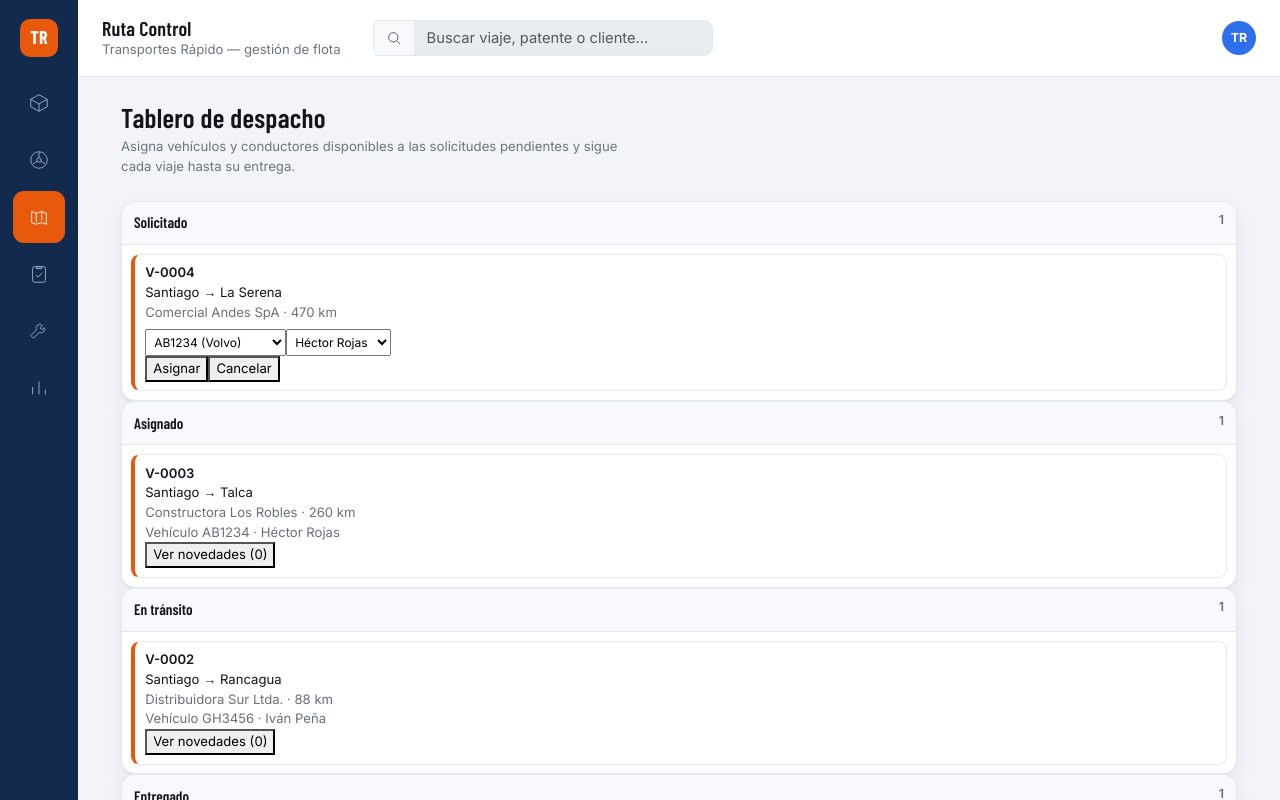
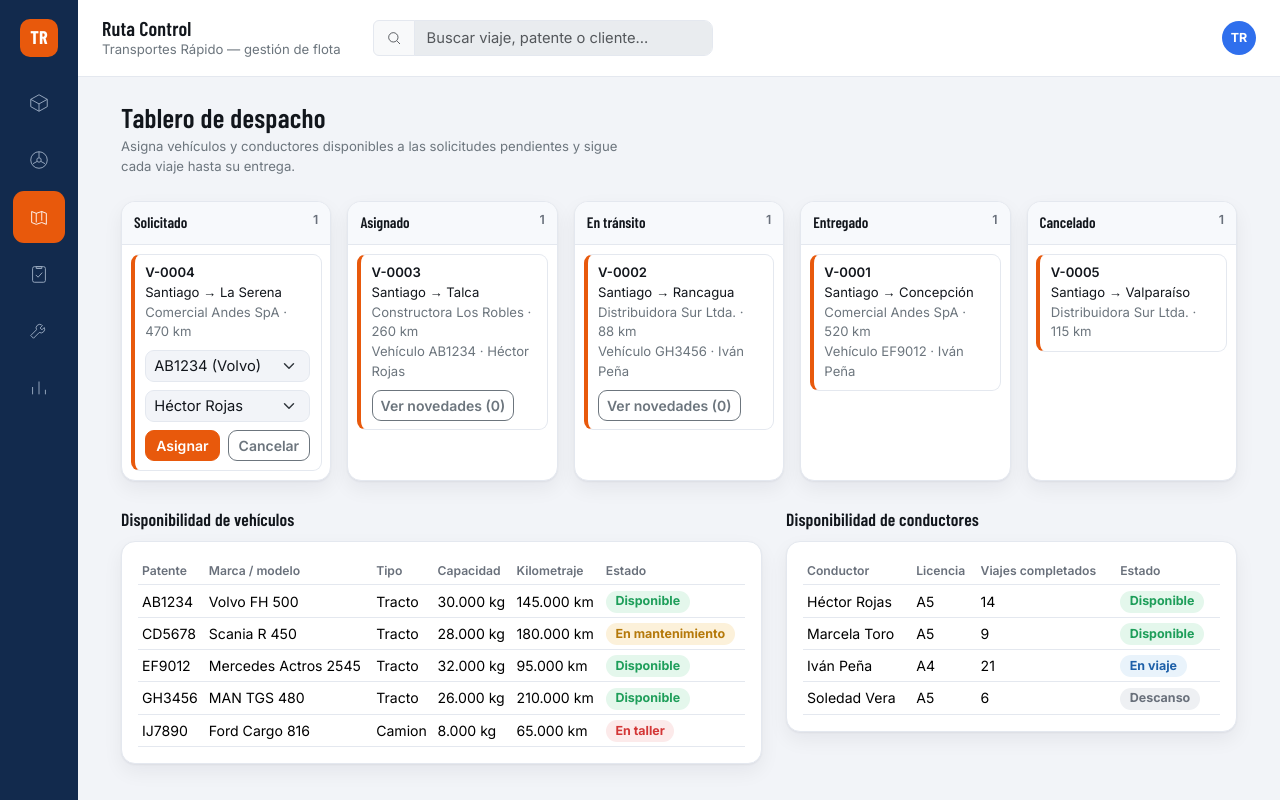
Before and after one commit to Diegot100/Transportes-Rapido---Control-de-flota, a React (Vite) app: page / in a window 1280 px wide. Both pictures are taken after a click on the button 39 px from the left and 216 px from the top of the page. Shown: the top 800 px of the page. Built offline with nearby package versions, Linux system fonts and the light colour scheme.

Commit message:
feat: migra el tablero del supervisor a Bootstrap

```diff
--- a/src/views/SupervisorView.jsx
+++ b/src/views/SupervisorView.jsx
@@ -1,4 +1,5 @@
 import { useState } from "react"
+import { Button, Card, Col, Form, Row, Table } from "react-bootstrap"
 import { useFleet } from "../context/useFleet"
 import RoleHead from "../components/RoleHead"
 import Badge from "../components/Badge"
@@ -8,7 +9,7 @@ import { fmtNum } from "../utils/format"
 
 const COLUMNAS = ["Solicitado", "Asignado", "En tránsito", "Entregado", "Cancelado"]
 
-export default function SupervisorView() {
+function SupervisorView() {
   const { trips, vehiculos, conductores } = useFleet()
   const [novedadesDe, setNovedadesDe] = useState(null)
 
@@ -21,30 +22,34 @@ export default function SupervisorView() {
         description="Asigna vehículos y conductores disponibles a las solicitudes pendientes y sigue cada viaje hasta su entrega."
       />
 
-      <div className="board">
+      <Row xs={1} md={2} xl={5} className="g-3">
         {COLUMNAS.map((col) => {
           const items = trips.filter((t) => t.estado === col)
           return (
-            <div key={col} className="board-col">
+            <Col key={col}>
+              <div className="board-col h-100">
                 <div className="board-col-head">
                   {col} <span className="count">{items.length}</span>
                 </div>
                 <div className="board-body">
                   {items.length === 0 ? (
-                  <p className="small muted" style={{ padding: "0.3rem" }}>
-                    Sin viajes.
-                  </p>
+                    <p className="small text-secondary p-1 mb-0">Sin viajes.</p>
                   ) : (
                     items.map((t) => <BoardTile key={t.id} trip={t} col={col} onVerNovedades={setNovedadesDe} />)
                   )}
                 </div>
               </div>
+            </Col>
           )
         })}
-      </div>
+      </Row>
 
-      <h3 className="section-title">Disponibilidad de vehículos</h3>
-      <table>
+      <Row className="g-4 mt-1">
+        <Col xl={7}>
+          <h3 className="section-title mt-0">Disponibilidad de vehículos</h3>
+          <Card>
+            <Card.Body>
+              <Table responsive hover size="sm" className="align-middle mb-0">
                 <thead>
                   <tr>
                     <th>Patente</th>
@@ -71,10 +76,15 @@ export default function SupervisorView() {
                     </tr>
                   ))}
                 </tbody>
-      </table>
-
-      <h3 className="section-title">Disponibilidad de conductores</h3>
-      <table>
+              </Table>
+            </Card.Body>
+          </Card>
+        </Col>
+        <Col xl={5}>
+          <h3 className="section-title mt-0">Disponibilidad de conductores</h3>
+          <Card>
+            <Card.Body>
+              <Table responsive hover size="sm" className="align-middle mb-0">
                 <thead>
                   <tr>
                     <th>Conductor</th>
@@ -95,7 +105,11 @@ export default function SupervisorView() {
                     </tr>
                   ))}
                 </tbody>
-      </table>
+              </Table>
+            </Card.Body>
+          </Card>
+        </Col>
+      </Row>
 
       {tripNovedades && <NovedadesModal trip={tripNovedades} onClose={() => setNovedadesDe(null)} />}
     </>
@@ -117,19 +131,17 @@ function BoardTile({ trip: t, col, onVerNovedades }) {
     ? condId
     : String(conductoresLibres[0]?.id ?? "")
 
-  const selStyle = { padding: "0.25rem", fontSize: "0.75rem" }
-
   return (
     <div className="trip-tile">
       <div className="tt-id">{t.id}</div>
       <div>
         {t.origen} → {t.destino}
       </div>
-      <div className="muted">
+      <div className="text-secondary">
         {cliente?.nombre} · {t.kmEstimado} km
       </div>
       {t.vehiculo && (
-        <div className="muted">
+        <div className="text-secondary">
           Vehículo {t.vehiculo}
           {t.conductorId ? " · " + conductor?.nombre : ""}
         </div>
@@ -137,9 +149,10 @@ function BoardTile({ trip: t, col, onVerNovedades }) {
 
       {col === "Solicitado" &&
         (vehiculosLibres.length && conductoresLibres.length ? (
-          <>
-            <select
-              style={{ ...selStyle, marginTop: "0.4rem" }}
+          <div className="d-grid gap-2 mt-2">
+            <Form.Select
+              size="sm"
+              aria-label={`Vehículo para ${t.id}`}
               value={patenteSel}
               onChange={(e) => setPatente(e.target.value)}
             >
@@ -148,9 +161,10 @@ function BoardTile({ trip: t, col, onVerNovedades }) {
                   {v.patente} ({v.marca})
                 </option>
               ))}
-            </select>
-            <select
-              style={{ ...selStyle, marginTop: "0.3rem" }}
+            </Form.Select>
+            <Form.Select
+              size="sm"
+              aria-label={`Conductor para ${t.id}`}
               value={condSel}
               onChange={(e) => setCondId(e.target.value)}
             >
@@ -159,28 +173,32 @@ function BoardTile({ trip: t, col, onVerNovedades }) {
                   {c.nombre}
                 </option>
               ))}
-            </select>
-            <div className="tt-actions">
-              <button onClick={() => asignarViaje(t.id, patenteSel, Number(condSel))}>Asignar</button>
-              <button onClick={() => cancelarViaje(t.id)}>Cancelar</button>
+            </Form.Select>
+            <div className="d-flex gap-2">
+              <Button size="sm" className="flex-fill" onClick={() => asignarViaje(t.id, patenteSel, Number(condSel))}>
+                Asignar
+              </Button>
+              <Button size="sm" variant="outline-secondary" className="flex-fill" onClick={() => cancelarViaje(t.id)}>
+                Cancelar
+              </Button>
             </div>
-          </>
+          </div>
         ) : (
           <>
-            <p className="small" style={{ color: "var(--danger)", marginTop: "0.4rem" }}>
-              Sin recursos libres ahora mismo.
-            </p>
-            <div className="tt-actions">
-              <button onClick={() => cancelarViaje(t.id)}>Cancelar</button>
-            </div>
+            <p className="small text-danger mt-2 mb-2">Sin recursos libres ahora mismo.</p>
+            <Button size="sm" variant="outline-secondary" onClick={() => cancelarViaje(t.id)}>
+              Cancelar
+            </Button>
           </>
         ))}
 
       {(col === "Asignado" || col === "En tránsito") && (
-        <div className="tt-actions">
-          <button onClick={() => onVerNovedades(t.id)}>Ver novedades ({t.novedades.length})</button>
-        </div>
+        <Button size="sm" variant="outline-secondary" className="mt-2" onClick={() => onVerNovedades(t.id)}>
+          Ver novedades ({t.novedades.length})
+        </Button>
       )}
     </div>
   )
 }
+
+export default SupervisorView
```
Lines whose indentation alone changed are shown as unchanged.
